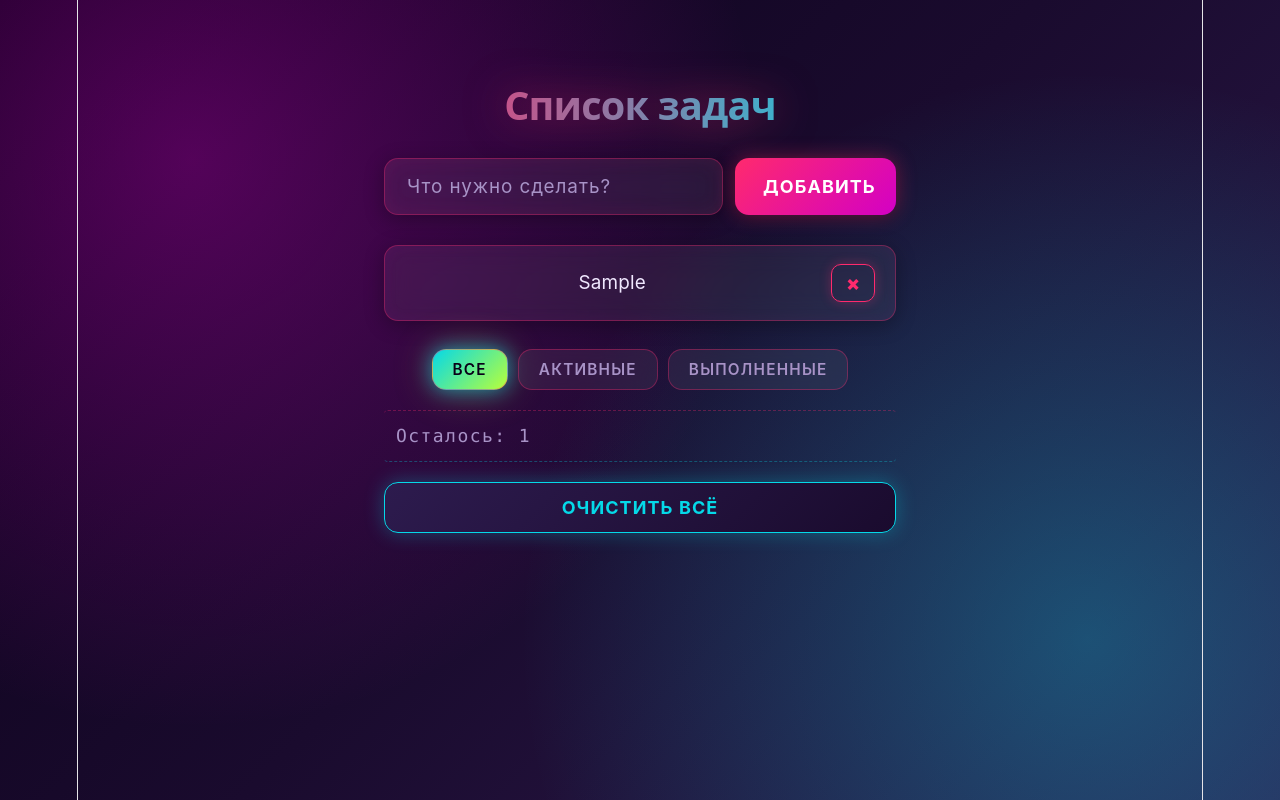
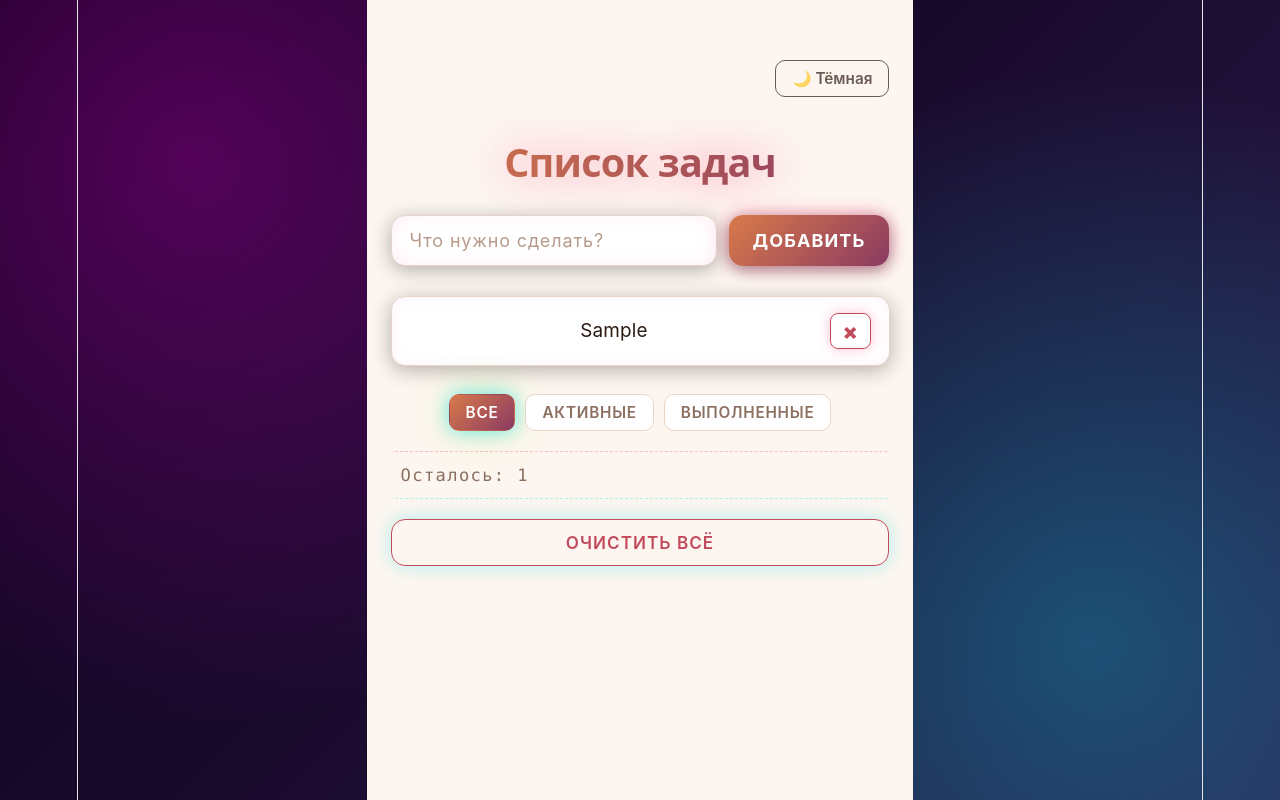
Before and after one commit to AtamanovPetr/todo-react, a React (Vite) app: page / in a window 1280 px wide. Both pictures are taken after typing "Sample" into the empty fields and a click on the button "ДОБАВИТЬ". Built offline with nearby package versions, Linux system fonts and the light colour scheme.

Commit message:
добавил useContext

```diff
--- a/src/App.css
+++ b/src/App.css
@@ -418,3 +418,351 @@ body {
     font-size: 0.75rem;
   }
 }
+
+/* ===== Светлая тема (по умолчанию) ===== */
+.app {
+  max-width: 560px;
+  margin: 0 auto;
+  padding: 60px 24px;
+  display: flex;
+  flex-direction: column;
+  gap: 20px;
+  min-height: 100vh;
+  background: #fdf6f0;
+  color: #2b1a12;
+  transition:
+    background 0.4s ease,
+    color 0.4s ease;
+}
+
+.app .app-title {
+  text-align: center;
+  font-size: 2.2rem;
+  font-weight: 800;
+  letter-spacing: -0.02em;
+  margin-bottom: 10px;
+  background: linear-gradient(90deg, #d97a4a, #8b3a62);
+  -webkit-background-clip: text;
+  -webkit-text-fill-color: transparent;
+  background-clip: text;
+}
+
+.app .input-row {
+  display: flex;
+  gap: 12px;
+}
+
+.app .todo-input {
+  flex: 1;
+  padding: 14px 18px;
+  font-size: 1rem;
+  font-family: inherit;
+  color: #2b1a12;
+  background: #ffffff;
+  border: 1.5px solid #e8d5c8;
+  border-radius: 14px;
+  outline: none;
+  transition:
+    border-color 0.2s ease,
+    box-shadow 0.2s ease;
+}
+
+.app .todo-input:focus {
+  border-color: #d97a4a;
+  box-shadow: 0 0 0 3px rgba(217, 122, 74, 0.15);
+}
+
+.app .todo-input::placeholder {
+  color: #b79a8a;
+}
+
+.app .add-btn {
+  padding: 14px 24px;
+  font-family: inherit;
+  font-weight: 700;
+  font-size: 1rem;
+  color: #fff;
+  background: linear-gradient(135deg, #d97a4a, #8b3a62);
+  border: none;
+  border-radius: 14px;
+  cursor: pointer;
+  transition:
+    transform 0.2s ease,
+    box-shadow 0.2s ease;
+}
+
+.app .add-btn:hover {
+  transform: translateY(-2px);
+  box-shadow: 0 6px 20px rgba(217, 122, 74, 0.35);
+}
+
+.app .todo-list {
+  list-style: none;
+  display: flex;
+  flex-direction: column;
+  gap: 10px;
+}
+
+.app .todo-item {
+  display: flex;
+  align-items: center;
+  justify-content: space-between;
+  padding: 16px 18px;
+  background: #ffffff;
+  border: 1.5px solid #e8d5c8;
+  border-radius: 14px;
+  cursor: pointer;
+  transition:
+    transform 0.2s ease,
+    box-shadow 0.2s ease;
+}
+
+.app .todo-item:hover {
+  transform: translateY(-2px);
+  box-shadow: 0 6px 16px rgba(0, 0, 0, 0.06);
+}
+
+.app .todo-item.completed {
+  background: #f4ede8;
+  color: #9a8577;
+}
+
+.app .todo-item.completed .todo-text {
+  text-decoration: line-through;
+  text-decoration-color: #d97a4a;
+  text-decoration-thickness: 2px;
+}
+
+.app .todo-text {
+  flex: 1;
+}
+
+.app .delete-btn {
+  padding: 4px 12px;
+  font-size: 1.2rem;
+  background: transparent;
+  color: #c14a5c;
+  border: 1.5px solid #c14a5c;
+  border-radius: 8px;
+  cursor: pointer;
+  transition:
+    background 0.2s ease,
+    color 0.2s ease,
+    transform 0.2s ease;
+}
+
+.app .delete-btn:hover {
+  background: #c14a5c;
+  color: #fff;
+  transform: scale(1.1);
+}
+
+.app .filters {
+  display: flex;
+  gap: 10px;
+  justify-content: center;
+  flex-wrap: wrap;
+}
+
+.app .filter-btn {
+  padding: 8px 16px;
+  font-family: inherit;
+  font-size: 0.85rem;
+  font-weight: 600;
+  text-transform: uppercase;
+  letter-spacing: 0.05em;
+  color: #8b6f60;
+  background: #ffffff;
+  border: 1.5px solid #e8d5c8;
+  border-radius: 10px;
+  cursor: pointer;
+  transition: all 0.2s ease;
+}
+
+.app .filter-btn:hover {
+  border-color: #d97a4a;
+  color: #2b1a12;
+}
+
+.app .filter-btn.active {
+  background: linear-gradient(135deg, #d97a4a, #8b3a62);
+  color: #fff;
+  border-color: transparent;
+}
+
+.app .counter {
+  text-align: center;
+  font-size: 0.95rem;
+  color: #8b6f60;
+  padding: 10px;
+}
+
+.app .clear-btn {
+  padding: 12px 24px;
+  font-family: inherit;
+  font-weight: 600;
+  font-size: 0.95rem;
+  color: #c14a5c;
+  background: transparent;
+  border: 1.5px solid #c14a5c;
+  border-radius: 14px;
+  cursor: pointer;
+  transition: all 0.2s ease;
+}
+
+.app .clear-btn:hover {
+  background: #c14a5c;
+  color: #fff;
+}
+
+/* ===== Тёмная тема ===== */
+.app.dark {
+  background: linear-gradient(135deg, #0b1020 0%, #1a1f36 50%, #0f172a 100%);
+  background-attachment: fixed;
+  color: #f0e8ff;
+}
+
+.app.dark .app-title {
+  background: linear-gradient(90deg, #ff2a6d, #05d9e8);
+  -webkit-background-clip: text;
+  -webkit-text-fill-color: transparent;
+  background-clip: text;
+  filter: drop-shadow(0 0 20px rgba(255, 42, 109, 0.5));
+}
+
+.app.dark .todo-input {
+  color: #f0e8ff;
+  background: rgba(255, 255, 255, 0.06);
+  border-color: rgba(255, 42, 109, 0.35);
+  backdrop-filter: blur(12px);
+}
+
+.app.dark .todo-input:focus {
+  border-color: #05d9e8;
+  box-shadow:
+    0 0 0 3px rgba(5, 217, 232, 0.2),
+    0 0 30px rgba(5, 217, 232, 0.4);
+}
+
+.app.dark .todo-input::placeholder {
+  color: #a893c7;
+}
+
+.app.dark .add-btn {
+  background: linear-gradient(135deg, #ff2a6d, #d300c5);
+  box-shadow: 0 0 20px rgba(255, 42, 109, 0.4);
+}
+
+.app.dark .add-btn:hover {
+  box-shadow: 0 0 35px rgba(255, 42, 109, 0.7);
+}
+
+.app.dark .todo-item {
+  background: rgba(255, 255, 255, 0.06);
+  border-color: rgba(255, 42, 109, 0.35);
+  backdrop-filter: blur(14px);
+  color: #f0e8ff;
+}
+
+.app.dark .todo-item:hover {
+  border-color: #05d9e8;
+  box-shadow: 0 6px 30px rgba(5, 217, 232, 0.35);
+}
+
+.app.dark .todo-item.completed {
+  background: rgba(184, 255, 58, 0.05);
+  border-color: rgba(184, 255, 58, 0.4);
+  color: #a893c7;
+}
+
+.app.dark .todo-item.completed .todo-text {
+  text-decoration-color: #ff2a6d;
+}
+
+.app.dark .delete-btn {
+  color: #ff2a6d;
+  border-color: #ff2a6d;
+  box-shadow: 0 0 12px rgba(255, 42, 109, 0.3);
+}
+
+.app.dark .delete-btn:hover {
+  background: #ff2a6d;
+  color: #fff;
+  box-shadow: 0 0 25px rgba(255, 42, 109, 0.9);
+}
+
+.app.dark .filter-btn {
+  color: #a893c7;
+  background: rgba(255, 255, 255, 0.06);
+  border-color: rgba(255, 42, 109, 0.35);
+  backdrop-filter: blur(12px);
+}
+
+.app.dark .filter-btn:hover {
+  color: #f0e8ff;
+  border-color: #05d9e8;
+}
+
+.app.dark .filter-btn.active {
+  background: linear-gradient(135deg, #05d9e8, #b8ff3a);
+  color: #0a0018;
+  border-color: transparent;
+  box-shadow: 0 0 20px rgba(5, 217, 232, 0.6);
+}
+
+.app.dark .counter {
+  color: #a893c7;
+  border-top: 1px dashed rgba(255, 42, 109, 0.3);
+  border-bottom: 1px dashed rgba(5, 217, 232, 0.3);
+}
+
+.app.dark .clear-btn {
+  color: #05d9e8;
+  border-color: #05d9e8;
+  box-shadow: 0 0 20px rgba(5, 217, 232, 0.3);
+}
+
+.app.dark .clear-btn:hover {
+  background: #05d9e8;
+  color: #0a0018;
+  box-shadow: 0 0 30px rgba(5, 217, 232, 0.8);
+}
+
+/* ===== Кнопка переключения темы ===== */
+.theme-btn {
+  align-self: flex-end;
+  padding: 8px 16px;
+  font-family: inherit;
+  font-size: 0.85rem;
+  font-weight: 600;
+  background: transparent;
+  color: inherit;
+  border: 1.5px solid currentColor;
+  border-radius: 10px;
+  cursor: pointer;
+  opacity: 0.7;
+  transition: opacity 0.2s ease;
+}
+
+.theme-btn:hover {
+  opacity: 1;
+}
+
+/* ===== Адаптив ===== */
+@media (max-width: 520px) {
+  .app {
+    padding: 40px 16px;
+  }
+
+  .app .app-title {
+    font-size: 1.7rem;
+  }
+
+  .app .input-row {
+    flex-direction: column;
+  }
+
+  .app .add-btn {
+    width: 100%;
+  }
+}
--- a/src/App.tsx
+++ b/src/App.tsx
@@ -4,6 +4,7 @@ import type { Todo, Filter, Action } from "./types";
 import TodoList from "./components/TodoList";
 import TodoForm from "./components/TodoForm";
 import FilterButtons from "./components/FilterButtons";
+import { ThemeContext, type Theme } from "./theme-context";
 function reducer(state: Todo[], action: Action): Todo[] {
   switch (action.type) {
     case "add":
@@ -15,14 +16,14 @@ function reducer(state: Todo[], action: Action): Todo[] {
           completed: false,
         },
       ];
-    case "delete":
-      return state.filter((todo) => todo.id !== action.payload);
     case "toggle":
       return state.map((todo) => {
         return todo.id === action.payload
           ? { ...todo, completed: !todo.completed }
           : todo;
       });
+    case "delete":
+      return state.filter((todo) => todo.id !== action.payload);
     case "clear":
       return [];
     default:
@@ -37,6 +38,8 @@ function App() {
 
   const [filter, setFilter] = useState<Filter>("all");
 
+  const [theme, setTheme] = useState<Theme>("light");
+
   useEffect(() => {
     localStorage.setItem("todos", JSON.stringify(items));
   }, [items]);
@@ -49,23 +52,28 @@ function App() {
     if (filter === "completed") return todo.completed;
     return false;
   });
+
   function handleAdd(text: string) {
     dispatch({ type: "add", payload: text });
+  }
+  function handleDelete(id: number) {
+    dispatch({ type: "delete", payload: id });
   }
   function handleToggle(id: number) {
     dispatch({ type: "toggle", payload: id });
   }
-
-  function handleDelete(id: number) {
-    dispatch({ type: "delete", payload: id });
-  }
-
   function handleClear() {
     dispatch({ type: "clear" });
   }
-
   return (
-    <div className="app">
+    <ThemeContext.Provider value={theme}>
+      <div className={theme === "light" ? "app" : "app dark"}>
+        <button
+          className="theme-btn"
+          onClick={() => setTheme(theme === "light" ? "dark" : "light")}
+        >
+          {theme === "light" ? "🌙 Тёмная" : "☀️ Светлая"}
+        </button>
         <h1 className="app-title">Список задач</h1>
 
         <TodoForm onAdd={handleAdd} />
@@ -84,6 +92,7 @@ function App() {
           Очистить всё
         </button>
       </div>
+    </ThemeContext.Provider>
   );
 }
 
--- a/src/components/TodoItem.tsx
+++ b/src/components/TodoItem.tsx
@@ -1,5 +1,6 @@
 import type { Todo } from "../types";
-
+import { useContext } from "react";
+import { ThemeContext } from "../theme-context";
 export interface TodoItemProps {
   item: Todo;
   onToggle: (id: number) => void;
@@ -7,9 +8,10 @@ export interface TodoItemProps {
 }
 
 export default function TodoItem({ item, onToggle, onDelete }: TodoItemProps) {
+  const theme = useContext(ThemeContext);
   return (
     <li
-      className={item.completed ? "todo-item completed" : "todo-item"}
+      className={`todo-item ${item.completed ? "completed" : ""} ${theme === "dark" ? "dark" : ""}`}
       onClick={() => onToggle(item.id)}
     >
       <span className="todo-text">{item.text}</span>
--- /dev/null
+++ b/src/theme-context.ts
@@ -0,0 +1,3 @@
+import { createContext } from "react";
+export type Theme = "light" | "dark";
+export const ThemeContext = createContext<Theme>("light");
```
Lines whose indentation alone changed are shown as unchanged.
